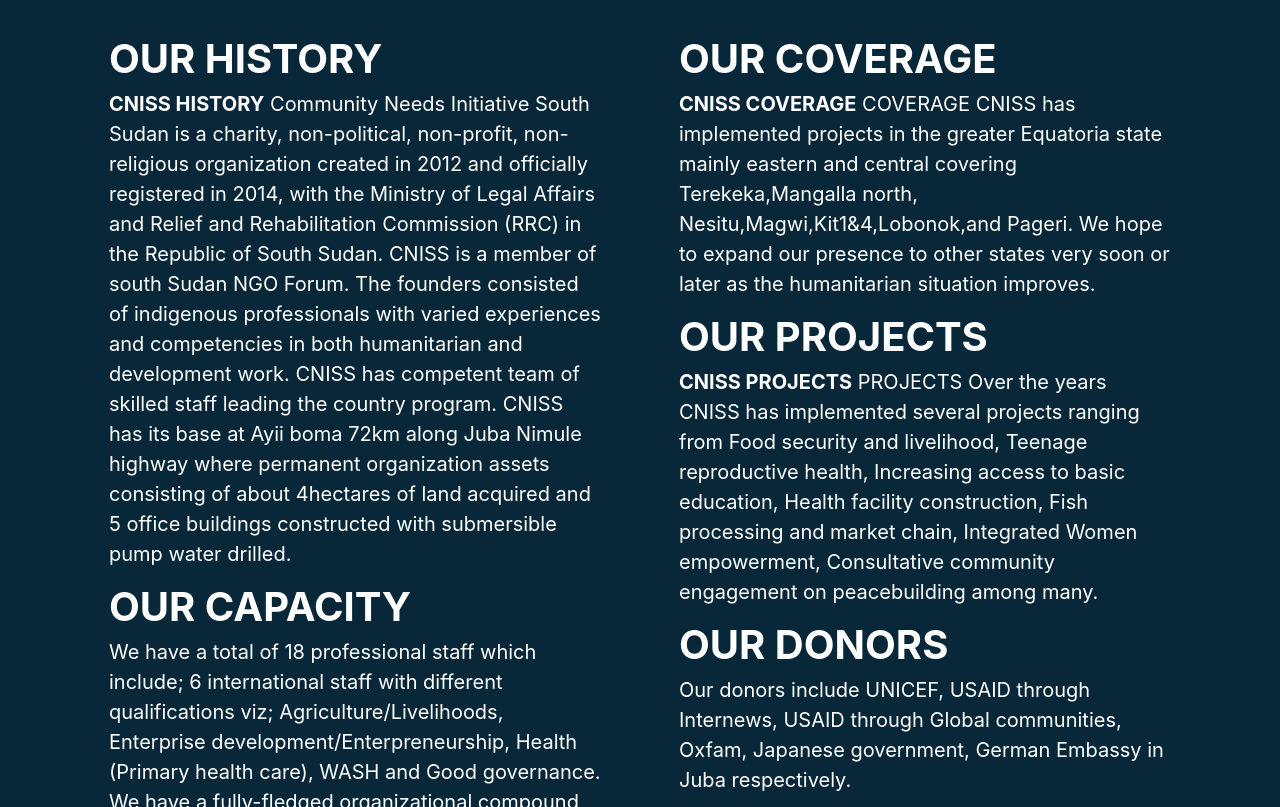
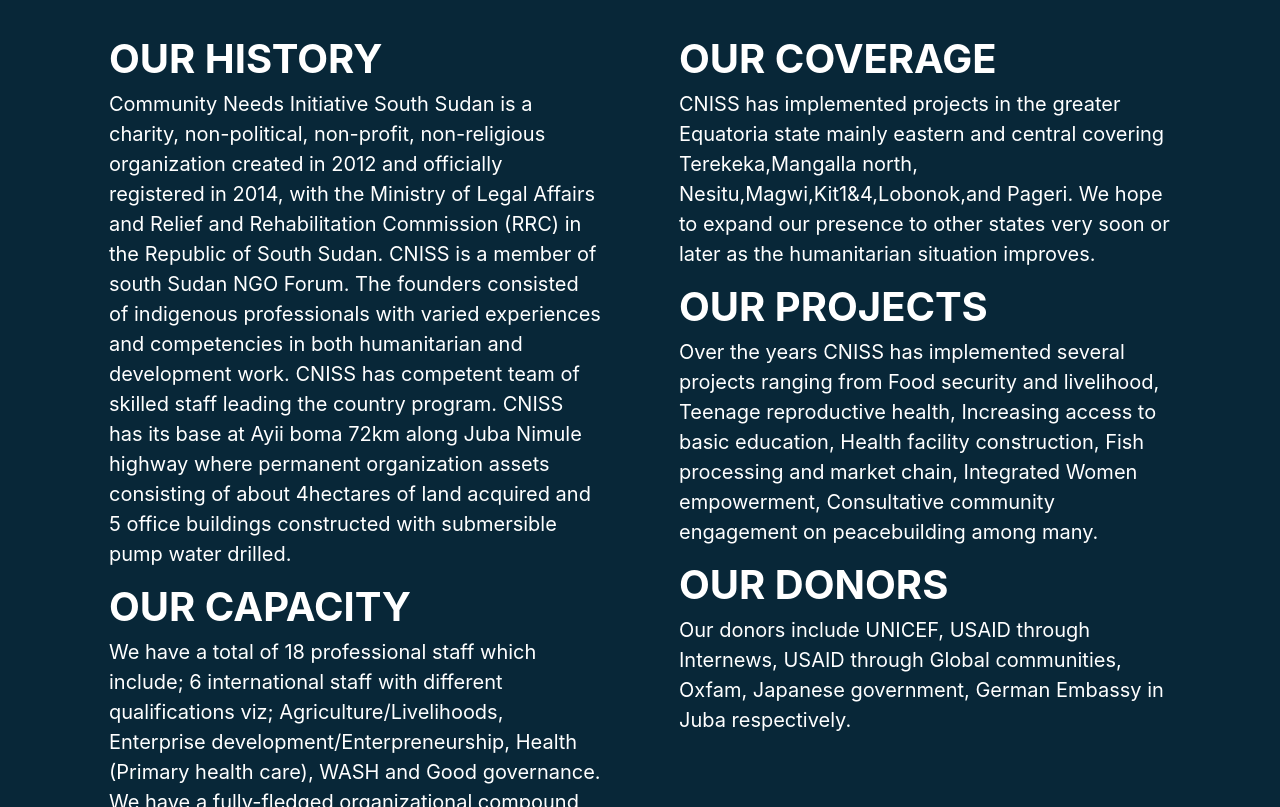
Before and after one commit to aeonwebstudios/cnisite, a website: page src/about.html in a window 1280 px wide. Shown: the part 693-1500 px from the top of the page. Drawn offline with nearby package versions, Linux system fonts and the light colour scheme.

Commit message:
2 update

```diff
--- a/src/about.html
+++ b/src/about.html
@@ -69,7 +69,7 @@
 
                                         <p style="font-size: 20px">
 
-                                               <strong> CNISS HISTORY</strong>
+
                                                 Community Needs Initiative South Sudan is a charity, non-political, non-profit, non-religious organization created in 2012 and officially registered in 2014, with the Ministry of Legal Affairs and Relief and Rehabilitation Commission (RRC) in the Republic of South Sudan. CNISS is a member of south Sudan NGO Forum.
                                                 The founders consisted of indigenous professionals with varied experiences and competencies in both humanitarian and development work. CNISS has competent team of skilled staff leading the country program.
                                                 CNISS has its base at Ayii boma 72km along Juba Nimule highway where permanent organization assets consisting of about 4hectares of land acquired and 5 office buildings constructed with submersible pump water drilled.
@@ -99,8 +99,8 @@
 
                                                 <p style="font-size: 20px">
 
-                                                       <strong> CNISS COVERAGE</strong>
-                                                       COVERAGE
+
+
                                                        CNISS has implemented projects in the greater Equatoria state mainly eastern
                                                        and central covering Terekeka,Mangalla north, Nesitu,Magwi,Kit1&4,Lobonok,and
                                                        Pageri. We hope to expand our presence to other states very soon or later as
@@ -112,8 +112,8 @@
 
                                                         <p style="font-size: 20px">
 
-                                                               <strong> CNISS PROJECTS</strong>
-                                                               PROJECTS
+
+
                                                                Over the years CNISS has implemented several projects ranging from Food security
                                                                 and livelihood, Teenage reproductive health, Increasing access to basic
                                                                 education, Health facility construction, Fish processing and market chain,
```
